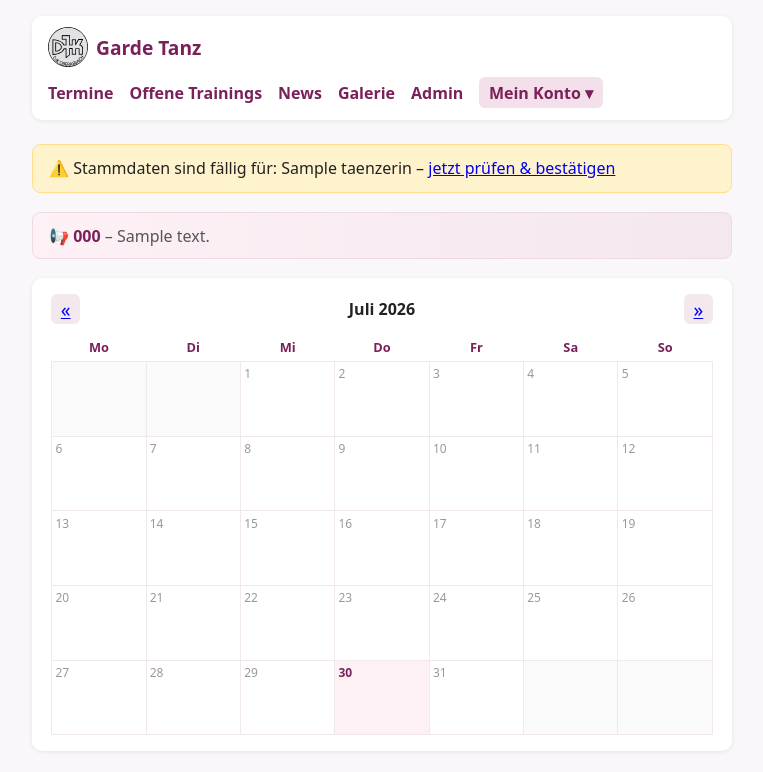
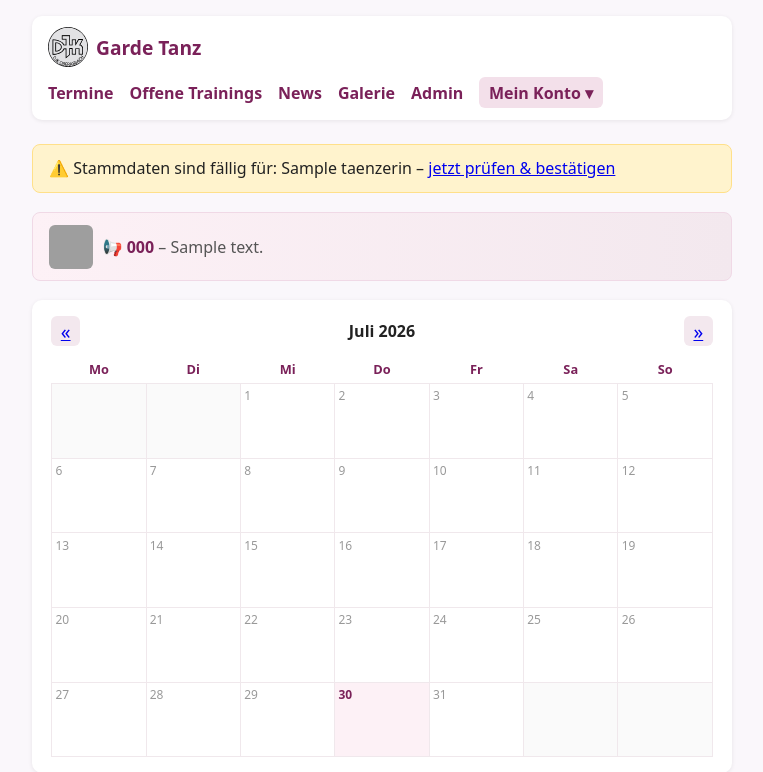
Before and after one commit to DBueltena1985/Garde-Tanz-App, a Django app: page / in a window 1280 px wide. Shown: the top 772 px of the page, without its empty margins (258-1021 px from the left). Run offline with Django 5.2, Linux system fonts and the light colour scheme; a user stored in the database is signed in; data comes from the database, SQL or seed files in the repository; tables that the repository leaves empty hold one stand-in row (values such as "Sample post"); grey boxes are pictures that could not be loaded.

Commit message:
News-Banner: kleines Vorschaubild anzeigen, wenn der Beitrag ein Bild hat

```diff
--- a/mitglieder/templates/mitglieder/base.html
+++ b/mitglieder/templates/mitglieder/base.html
@@ -71,8 +71,10 @@
             border: 1px solid #f0d9e6; border-radius: 8px; padding: 0.7rem 1rem; margin-bottom: 1.2rem;
             text-decoration: none; color: #7a2159; overflow: hidden;
         }
-        .news-banner-slide { display: none; white-space: nowrap; overflow: hidden; text-overflow: ellipsis; }
-        .news-banner-slide.news-banner-aktiv { display: block; }
+        .news-banner-slide { display: none; align-items: center; gap: 0.6rem; }
+        .news-banner-slide.news-banner-aktiv { display: flex; }
+        .news-banner-bild { height: 44px; width: 44px; object-fit: cover; border-radius: 6px; flex-shrink: 0; }
+        .news-banner-inhalt { min-width: 0; white-space: nowrap; overflow: hidden; text-overflow: ellipsis; }
         .news-banner-text { color: #555; font-weight: 400; }
         input, textarea, select { width: 100%; padding: 0.4rem; margin-top: 0.2rem; margin-bottom: 0.8rem; box-sizing: border-box; }
         label { font-weight: 600; }
--- a/mitglieder/templates/mitglieder/dashboard.html
+++ b/mitglieder/templates/mitglieder/dashboard.html
@@ -20,7 +20,10 @@
 <a href="{% url 'news_liste' %}" class="news-banner" id="news-banner">
     {% for beitrag in neueste_news %}
     <div class="news-banner-slide{% if forloop.first %} news-banner-aktiv{% endif %}">
-        <strong>📢 {{ beitrag.titel }}</strong>{% if beitrag.text %}<span class="news-banner-text"> – {{ beitrag.text|truncatechars:80 }}</span>{% endif %}
+        {% if beitrag.bild %}<img src="{{ beitrag.bild.url }}" alt="" class="news-banner-bild">{% endif %}
+        <div class="news-banner-inhalt">
+            <strong>📢 {{ beitrag.titel }}</strong>{% if beitrag.text %}<span class="news-banner-text"> – {{ beitrag.text|truncatechars:80 }}</span>{% endif %}
+        </div>
     </div>
     {% endfor %}
 </a>
```
